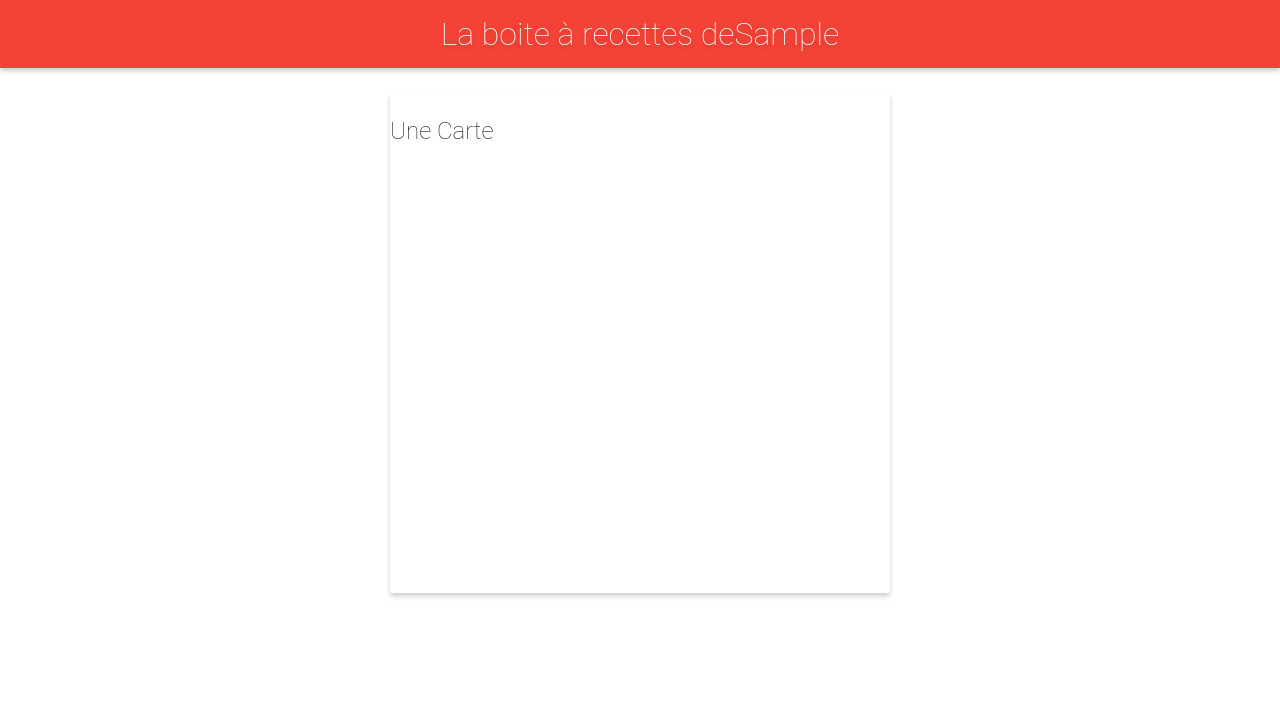
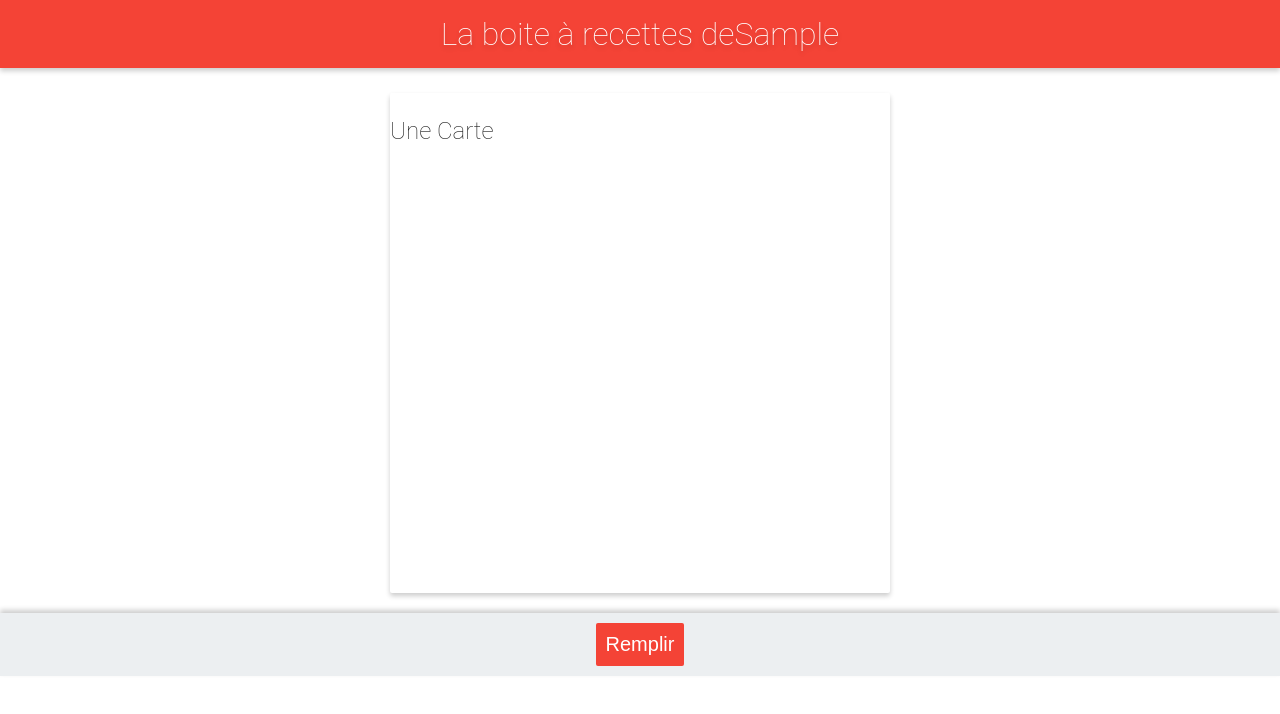
Before and after one commit to Doncle85/recettes, a React (Create React App) app: page / in a window 1280 px wide. Both pictures are taken after typing "Sample" into the empty fields and a click on the button "GO". Shown: the top 714 px of the page. Built offline with nearby package versions, Linux system fonts and the light colour scheme.

Commit message:
rmplir le state des recettes

```diff
--- a/src/App.js
+++ b/src/App.js
@@ -3,11 +3,16 @@
 import './App.css'
 
 import Header from "./components/Header";
+import Admin from "./components/Admin";
+import  recettes from "./recettes"
 
 class App extends Component {
   state = {
-    pseudo: this.props.match.params.pseudo
+    pseudo: this.props.match.params.pseudo,
+      recettes : {}
   }
+
+  chargerExemple = () => this.setState({ recettes })
 
   render () {
     return (
@@ -18,6 +23,7 @@
               <h2>Une Carte</h2>
             </div>
           </div>
+            <Admin chargerExemple={this.chargerExemple}></Admin>
         </div>
     )
   }
--- /dev/null
+++ b/src/components/Admin.js
@@ -0,0 +1,13 @@
+import React, { Component } from 'react';
+
+class Admin extends Component {
+    render() {
+        return (
+            <footer>
+                <button onClick={this.props.chargerExemple}>Remplir</button>
+            </footer>
+        )
+    }
+}
+
+export default Admin;
```
